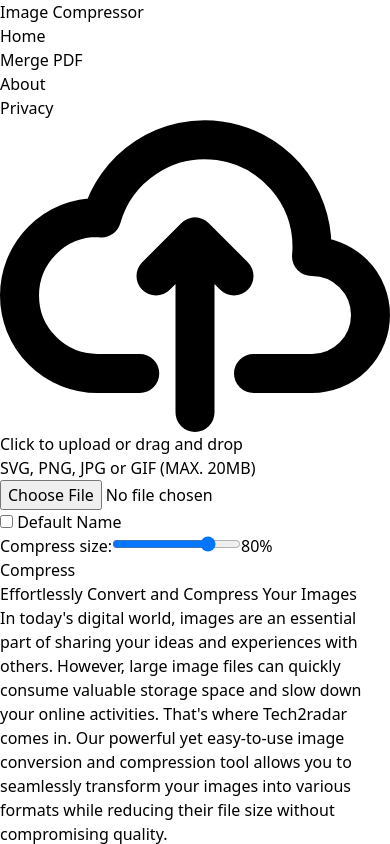
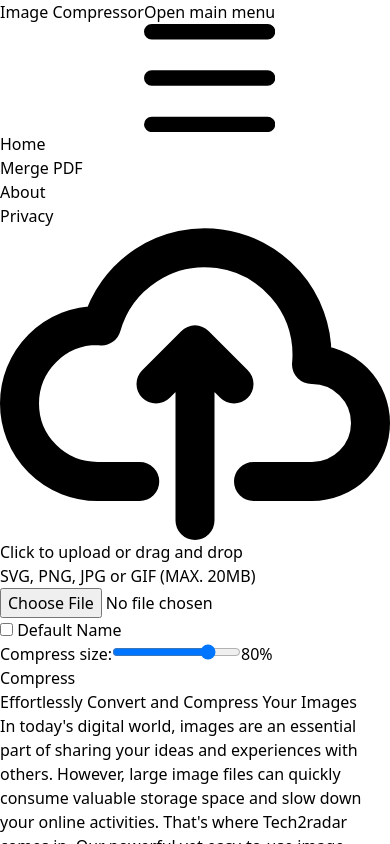
Before and after one commit to ankitkashyap007/react-image-compressor, a React (Vite) app: page / in a window 390 px wide. Shown: the top 844 px of the page. Built offline with nearby package versions, Linux system fonts and the light colour scheme.

Commit message:
Responsive menu added. Some changes

```diff
--- a/src/components/Header.jsx
+++ b/src/components/Header.jsx
@@ -1,17 +1,51 @@
 import { Link } from "react-router-dom"
+import { useState } from "react"
+export default function Header() {
+  const [isMenuVisible, setMenuVisible] = useState(false);
 
-export default function Header() {
+  const pages = [{
+    title: "Home",
+    url: "/"
+  }, {
+    title: "Merge PDF",
+    url: "/merge-pdf"
+  }, {
+    title: "About",
+    url: "/about"
+  }, {
+    title: "Privacy",
+    url: "/privacy"
+  }];
+  const anchorTags = pages.map(page => {
+    return <li key={page.url}>
+      <Link to={page.url} className="block py-2 px-3  rounded md:p-0 " >{page.title}</Link>
+    </li>
+  })
 
-  return (<header className="border-b-2 flex items-center justify-between py-4 font-medium">
-    <h1 className="font-bold px-4 tracking-wide text-xl">Image Compressor</h1>
-    <nav>
-      <ul className="flex font-bold tracking-wide">
-        <li className="px-4 py-2"><Link to="/">Home</Link ></li>
-        <li className="px-4 py-2"><Link to="/merge-pdf">Merge PDF</Link ></li>
-        <li className="px-4 py-2"><Link to="about">About</Link ></li>
-        <li className="px-4 py-2"><Link to="privacy">Privacy</Link ></li>
-      </ul>
+  const toggleMenu = () => {
+    setMenuVisible(preValue => !preValue);
+  }
+  return (<header>
+    <nav className="bg-white border-gray-200 ">
+      <div className="max-w-screen-xl flex flex-wrap items-center justify-between mx-auto p-4">
+        <Link class="flex items-center space-x-3 rtl:space-x-reverse">
+          <span class="self-center text-2xl font-semibold whitespace-nowrap">Image Compressor</span>
+        </Link>
+
+        <button onClick={toggleMenu} data-collapse-toggle="navbar-default" type="button" className="inline-flex items-center p-2 w-10 h-10 justify-center text-sm text-gray-500 rounded-lg md:hidden hover:bg-gray-100 focus:outline-none focus:ring-2 focus:ring-gray-200 dark:text-gray-400 dark:hover:bg-gray-700 dark:focus:ring-gray-600" aria-controls="navbar-default" aria-expanded="false">
+          <span className="sr-only">Open main menu</span>
+          <svg className="w-5 h-5" aria-hidden="true" xmlns="http://www.w3.org/2000/svg" fill="none" viewBox="0 0 17 14">
+            <path stroke="currentColor" strokeLinecap="round" strokeLinejoin="round" strokeWidth="2" d="M1 1h15M1 7h15M1 13h15" />
+          </svg>
+        </button>
+        <div className={isMenuVisible ? "w-full md:block md:w-auto" : "hidden w-full md:block md:w-auto"} id="navbar-default">
+          <ul className="font-medium flex flex-col p-4 md:p-0 mt-4 border border-gray-100 rounded-lg bg-gray-50 md:flex-row md:space-x-8 rtl:space-x-reverse md:mt-0 md:border-0 ">
+            {anchorTags}
+          </ul>
+        </div>
+      </div>
     </nav>
+
   </header>
   )
 }
--- a/src/pages/Privacy.jsx
+++ b/src/pages/Privacy.jsx
@@ -6,19 +6,19 @@ export default function Privacy() {
     <p><em>Last updated: 1/12/2023</em></p>
     <p>Thank you for choosing Tech2radar (referred to as &quot;we,&quot; &quot;us,&quot; or &quot;our&quot;). This Privacy Policy is designed to help you understand how we collect, use, disclose, and safeguard your personal information when you visit our website and use our image converter and compressor services.</p>
     <p>By accessing or using our services, you agree to the terms outlined in this Privacy Policy. If you do not agree with our practices, please do not use our services.</p>
-    <h3 classsName="py-4">1. Information We Collect</h3>
+    <h3 className="py-4">1. Information We Collect</h3>
     <p>We do not collect any personally identifiable information (PII) from users who utilize our image converter and compressor services. The only data processed is the image file you choose to upload for conversion or compression.</p>
-    <h3 classsName="py-4">2. Image Processing</h3>
+    <h3 className="py-4">2. Image Processing</h3>
     <p>When you upload an image for conversion or compression, our system processes the file and provides the converted or compressed image as output. We do not store the uploaded images or any resulting files on our servers. Once the processing is complete, the files are immediately deleted from our system.</p>
-    <h3 classsName="py-4">3. Cookies</h3>
+    <h3 className="py-4">3. Cookies</h3>
     <p>We may use cookies to enhance your experience on our website. These cookies are used for session management and do not store any personal information.</p>
-    <h3 classsName="py-4">4. Third-Party Services</h3>
+    <h3 className="py-4">4. Third-Party Services</h3>
     <p>We do not utilize third-party services for storing or processing user data. All image processing occurs on our servers, and we do not share your information with external parties.</p>
-    <h3 classsName="py-4">5. Security</h3>
+    <h3 className="py-4">5. Security</h3>
     <p>We employ industry-standard security measures to protect your data during the transmission process. However, please be aware that no method of transmission over the internet or electronic storage is completely secure. While we strive to protect your personal information, we cannot guarantee its absolute security.</p>
-    <h3 classsName="py-4">6. Children&#39;s Privacy</h3>
+    <h3 className="py-4">6. Children&#39;s Privacy</h3>
     <p>Our services are not directed towards individuals under the age of 13. We do not knowingly collect personal information from children. If you are a parent or guardian and believe your child has provided us with personal information, please contact us, and we will take appropriate steps to remove such information.</p>
-    <h3 classsName='py-4'>7. Changes to this Privacy Policy</h3>
+    <h3 className='py-4'>7. Changes to this Privacy Policy</h3>
     <p>We reserve the right to update this Privacy Policy at any time. Changes will be effective immediately upon posting on this page. We encourage you to review this Privacy Policy periodically for any updates.</p>
     <br/>
     <h3  className='font-bold'>Contact Us</h3>
```
